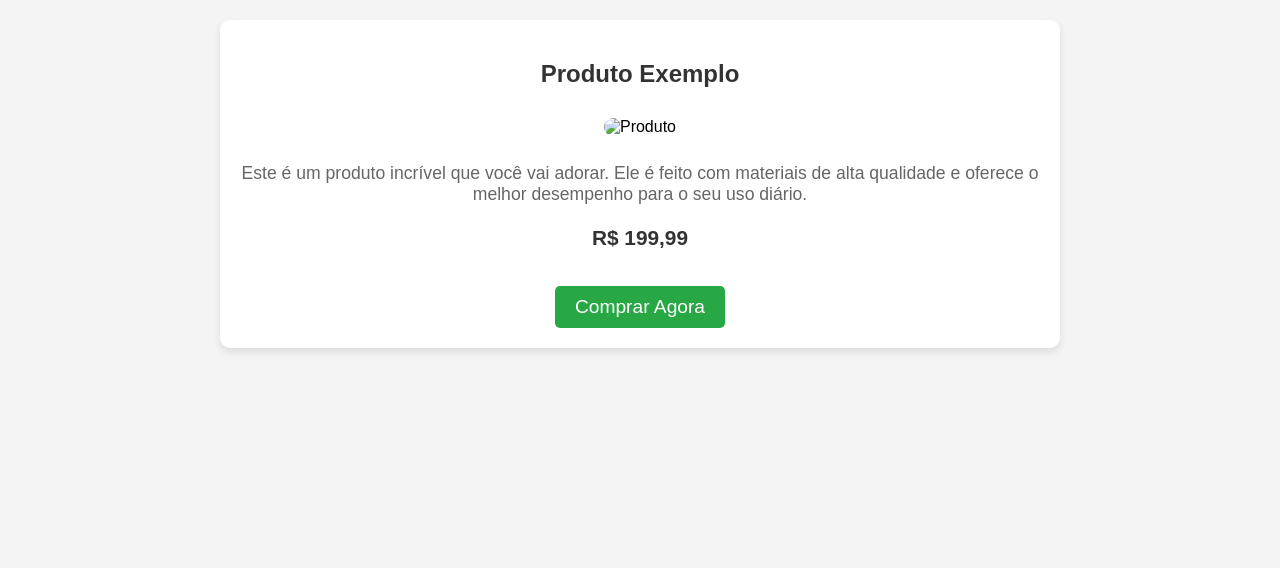
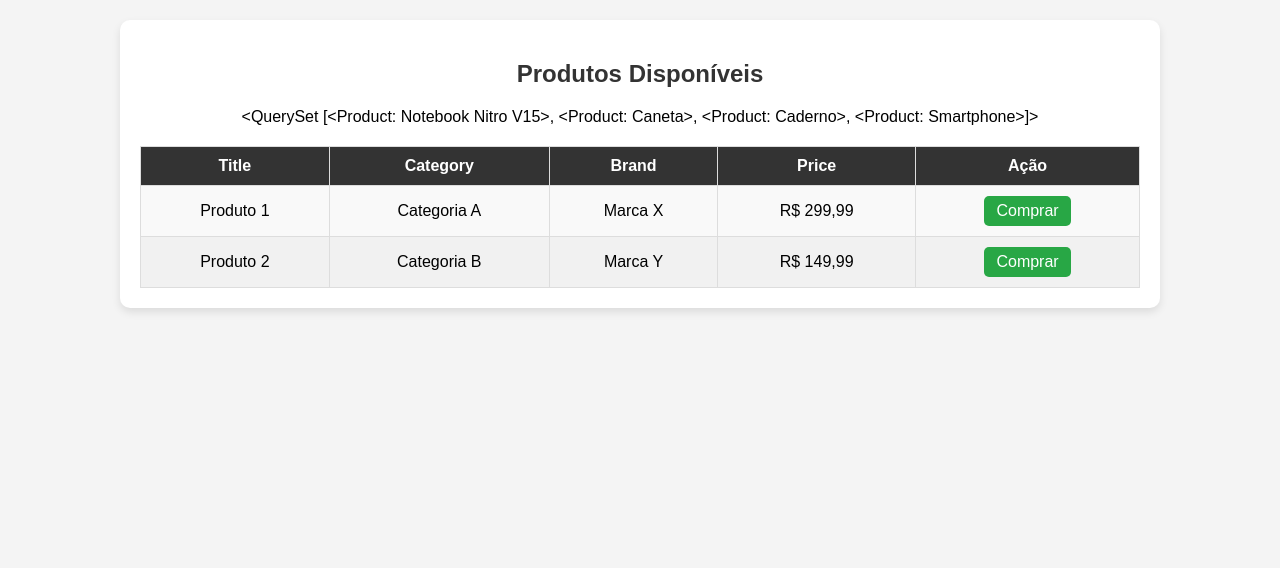
Before and after one commit to rafaelguibson/django_products, a Django app: template products/templates/products.html in a window 1280 px wide. Shown: the part 57-625 px from the top of the page. Run offline with Django 5.2, Linux system fonts and the light colour scheme; the template is opened without the code that fills it: values that come from a table or form of the project are taken from there, others are empty; data comes from the database, SQL or seed files in the repository; both versions use the stored data as it was after the commit; some libraries are stand-ins or nearby versions.

Commit message:
Adjusted products_view to receive all produts and pass to the template trough context

```diff
--- a/products/templates/products.html
+++ b/products/templates/products.html
@@ -3,7 +3,7 @@
   <head>
     <meta charset="UTF-8" />
     <meta name="viewport" content="width=device-width, initial-scale=1.0" />
-    <title>Página de Venda de Produto</title>
+    <title>Página de Venda de Produtos</title>
   </head>
   <body
     style="
@@ -19,52 +19,77 @@
       <h1 style="margin: 0">Loja Online</h1>
     </header>
 
-    <!-- Seção do Produto -->
+    <!-- Tabela de Produtos -->
     <section
       style="
         padding: 20px;
         background-color: #fff;
         margin: 20px auto;
         width: 80%;
-        max-width: 800px;
+        max-width: 1000px;
         border-radius: 10px;
         box-shadow: 0 4px 8px rgba(0, 0, 0, 0.1);
       "
     >
-      <h2 style="color: #333">Produto Exemplo</h2>
-      <img
-        src="https://via.placeholder.com/400"
-        alt="Produto"
-        style="
-          width: 100%;
-          max-width: 400px;
-          border-radius: 10px;
-          margin: 10px 0;
-        "
-      />
-
-      <p style="color: #666; font-size: 1.1em">
-        Este é um produto incrível que você vai adorar. Ele é feito com
-        materiais de alta qualidade e oferece o melhor desempenho para o seu uso
-        diário.
-      </p>
-
-      <p style="color: #333; font-size: 1.3em; font-weight: bold">R$ 199,99</p>
-
+      <h2 style="color: #333">Produtos Disponíveis</h2>
+      {{products_list}}
+      <table style="width: 100%; border-collapse: collapse; margin-top: 20px">
+        <thead>
+          <tr style="background-color: #333; color: white">
+            <th style="padding: 10px; border: 1px solid #ddd">Title</th>
+            <th style="padding: 10px; border: 1px solid #ddd">Category</th>
+            <th style="padding: 10px; border: 1px solid #ddd">Brand</th>
+            <th style="padding: 10px; border: 1px solid #ddd">Price</th>
+            <th style="padding: 10px; border: 1px solid #ddd">Ação</th>
+          </tr>
+        </thead>
+        <tbody>
+          <!-- Produto 1 -->
+          <tr style="background-color: #f9f9f9">
+            <td style="padding: 10px; border: 1px solid #ddd">Produto 1</td>
+            <td style="padding: 10px; border: 1px solid #ddd">Categoria A</td>
+            <td style="padding: 10px; border: 1px solid #ddd">Marca X</td>
+            <td style="padding: 10px; border: 1px solid #ddd">R$ 299,99</td>
+            <td style="padding: 10px; border: 1px solid #ddd">
               <button
                 style="
                   background-color: #28a745;
                   color: white;
                   border: none;
-          padding: 10px 20px;
-          font-size: 1.2em;
+                  padding: 6px 12px;
+                  font-size: 1em;
                   cursor: pointer;
                   border-radius: 5px;
-          margin-top: 15px;
                 "
               >
-        Comprar Agora
+                Comprar
               </button>
+            </td>
+          </tr>
+          <!-- Produto 2 -->
+          <tr style="background-color: #f1f1f1">
+            <td style="padding: 10px; border: 1px solid #ddd">Produto 2</td>
+            <td style="padding: 10px; border: 1px solid #ddd">Categoria B</td>
+            <td style="padding: 10px; border: 1px solid #ddd">Marca Y</td>
+            <td style="padding: 10px; border: 1px solid #ddd">R$ 149,99</td>
+            <td style="padding: 10px; border: 1px solid #ddd">
+              <button
+                style="
+                  background-color: #28a745;
+                  color: white;
+                  border: none;
+                  padding: 6px 12px;
+                  font-size: 1em;
+                  cursor: pointer;
+                  border-radius: 5px;
+                "
+              >
+                Comprar
+              </button>
+            </td>
+          </tr>
+        </tbody>
+      </table>
     </section>
 
     <!-- Rodapé -->
```
Also changed, not shown: products/views.py (+9 -1 lines), db.sqlite3. Lines whose indentation alone changed are shown as unchanged.
